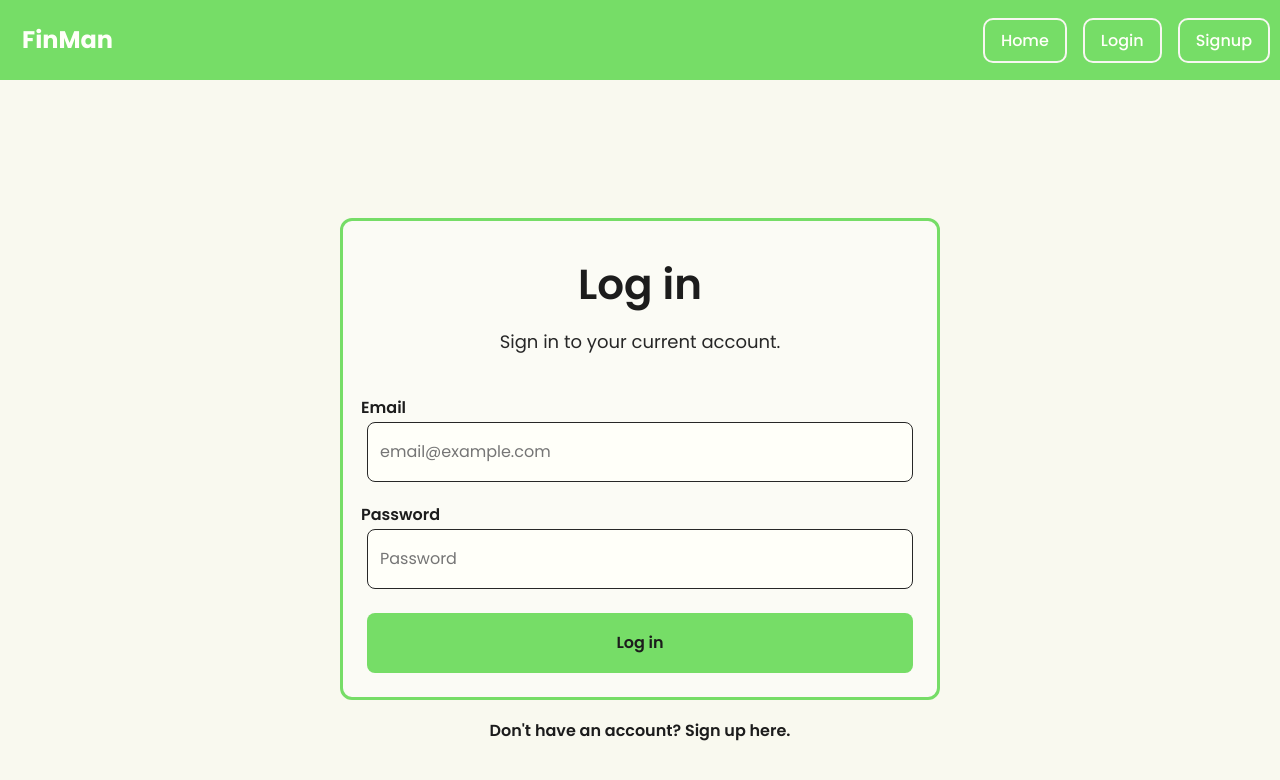
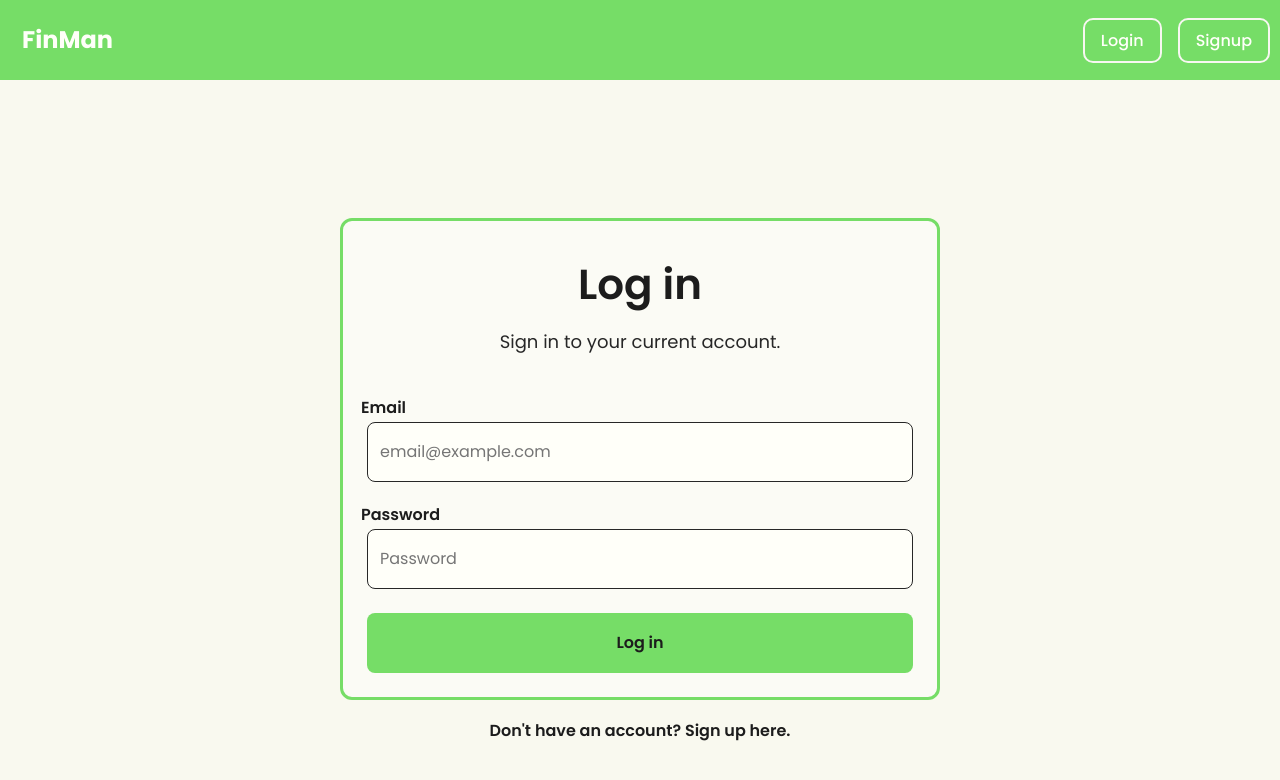
Before and after one commit to AAKhan4/finanace-management, a React (Create React App) app in the folder frontend/: page /login in a window 1280 px wide. Shown: the top 780 px of the page. Built offline with nearby package versions, Linux system fonts and the light colour scheme.

Commit message:
Update Nav

```diff
--- a/frontend/src/components/Nav/index.js
+++ b/frontend/src/components/Nav/index.js
@@ -1,15 +1,27 @@
-import React from "react";
+import React, { useContext } from "react";
 import * as E from "./NavElems";
+import { UserContext } from "../../context/UserContext";
 
 export default function Nav() {
+  const { user } = useContext(UserContext);
   return (
     <E.Container>
       <E.Wrapper>
-        <E.Logo href="/"><E.Name>FinMan</E.Name></E.Logo>
+        <E.Logo href="/">
+          <E.Name>FinMan</E.Name>
+        </E.Logo>
         <E.ButtonContainer>
-          <E.Button href="/">Home</E.Button>
-          <E.Button href="/login">Login</E.Button>
-          <E.Button href="/signup">Signup</E.Button>
+          {user ? (
+            <>
+              <E.User href="/settings">{user.username}</E.User>
+              <E.Button href="/logout">Logout</E.Button>
+            </>
+          ) : (
+            <>
+              <E.Button href="/login">Login</E.Button>
+              <E.Button href="/signup">Signup</E.Button>
+            </>
+          )}
         </E.ButtonContainer>
       </E.Wrapper>
     </E.Container>
```
